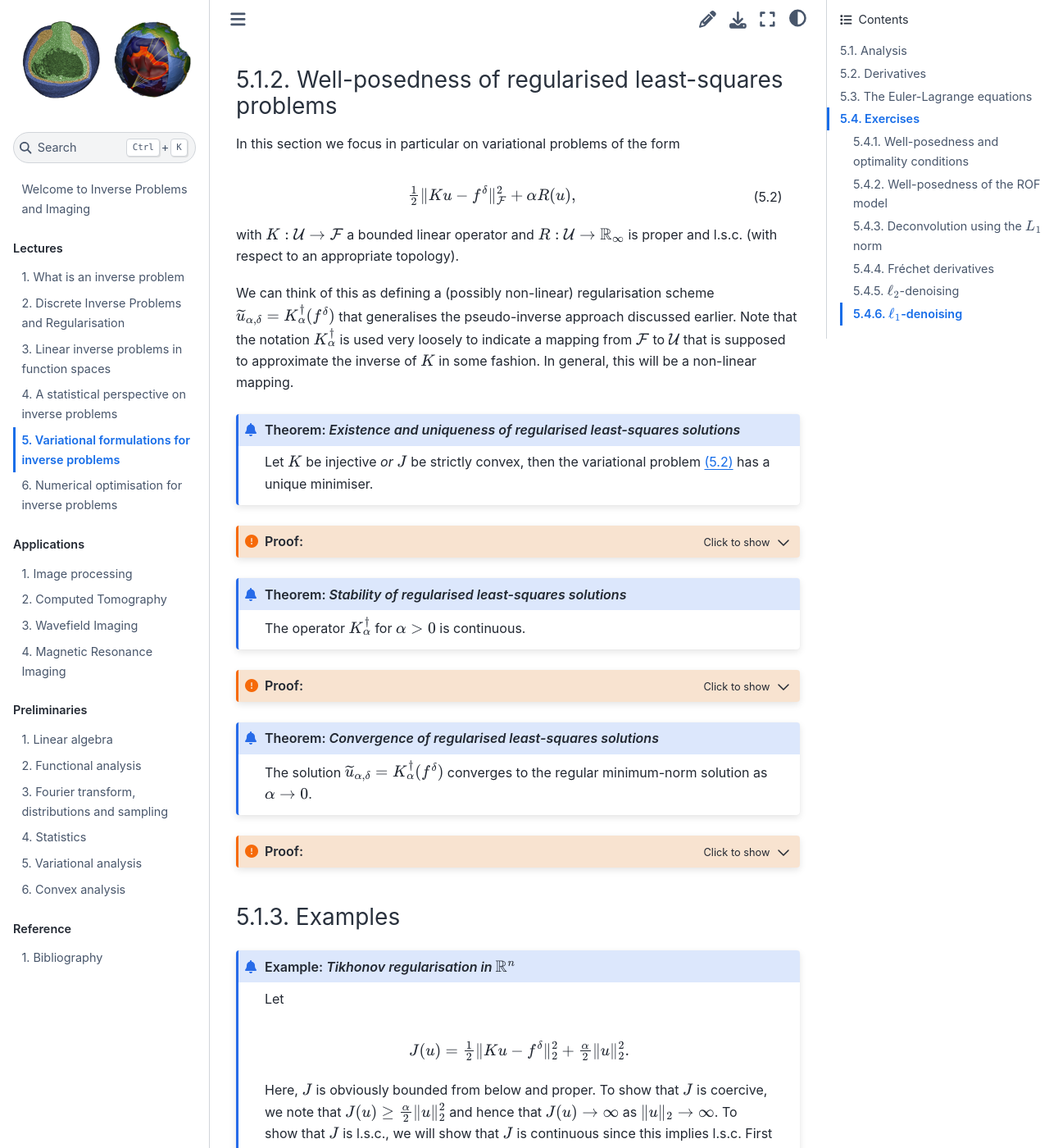
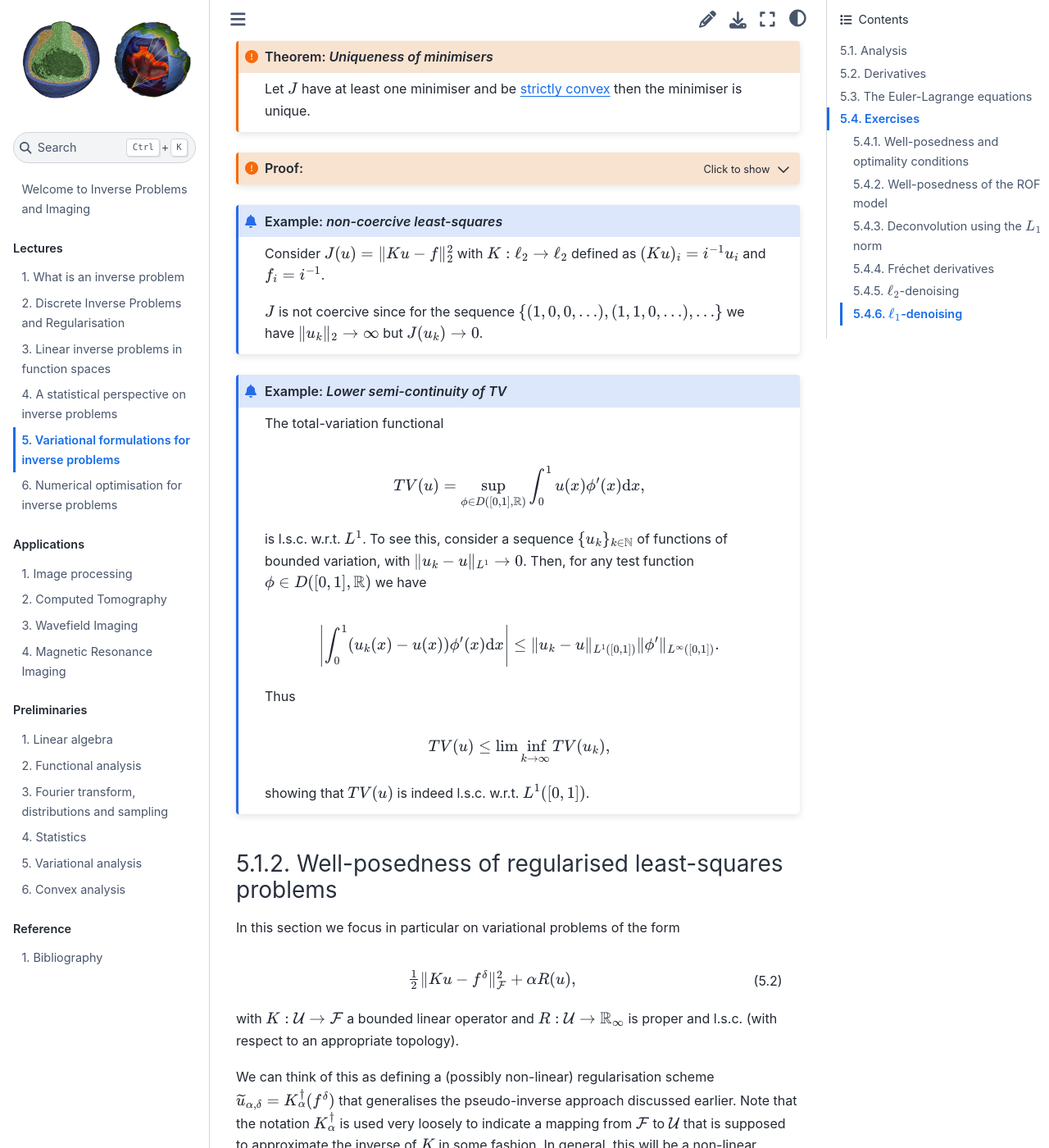
Before and after one commit to TristanvanLeeuwen/IP_and_Im_Lectures, a Jupyter Book: the page built from variational_formulations.md, in a window 1280 px wide and 1400 px high, scrolled down 3953 px. Shown: the whole window at 82% size. Built offline with Jupyter Book 1.0.4 settings and Sphinx 7.4.7 and the Sphinx Book theme 1.1.4, drawn with Linux system fonts in a browser that asks for light colours; some of the changed text lies outside the part shown.

Commit message:
update ch6

````diff
--- a/variational_formulations.md
+++ b/variational_formulations.md
@@ -110,7 +110,13 @@ A functional $J$ is called coercive if $J(u) \rightarrow\infty$ as $\|u\|_{\math
 
 A functional $J$ is lower semi-continuous at $u$ if for every $a < J(u)$ there exists a neighbourhood $\mathcal{X}$ of $u$ such that $a < J(v)$ for all $v \in \mathcal{X}$.
 
-Note that the term *neighbourhood* requires the definition an underlying topology, which may be different (in particular, weaker) than the one induced by the norm on $\mathcal{U}$.
+An alternative (slightly weaker) notion is *sequential* lower semi-continuity, which requires that
+
+$$J(u) \leq \lim\inf_{k\rightarrow \infty} E(u_k),$$
+
+for all sequences $\{u_k\}_{k\in\mathbb{N}}$ with $u_k \rightarrow u$ as $k\rightarrow\infty$.
+
+Note that the term *neighbourhood* and the notion of convergence $u_k\rightarrow u$ require the definition an underlying topology, which may be different (in particular, weaker) than the one induced by the norm on $\mathcal{U}$.
 ```
 
 With these, we can establish existence.
@@ -200,6 +206,31 @@ Let $J$ have at least one minimiser and be [strictly convex](https://en.wikipedi
 ...
 ```
 
+```{admonition} Example: *non-coercive least-squares*
+
+Consider $J(u) = \|Ku - f\|_2^2$ with $K : \ell_2 \rightarrow \ell_2$ defined as $(Ku)_i = i^{-1} u_i$
+and $f_i = i^{-1}$.
+
+$J$ is not coercive since for the sequence $\{(1,0,0,\ldots),(1,1,0,\ldots), \ldots\}$ we have $\|u_k\|_2 \rightarrow \infty$ but $J(u_k) \rightarrow 0$.
+
+```
+
+```{admonition} Example: *Lower semi-continuity of TV*
+The total-variation functional
+
+$$TV(u) = \sup_{\phi \in D([0,1],\mathbb{R})} \int_0^1 u(x)\phi'(x)\mathrm{d}x,$$
+
+is l.s.c. w.r.t. $L^1$. To see this, consider a sequence $\{u_k\}_{k\in\mathbb{N}}$ of functions of bounded variation, with $\|u_k - u\|_{L^1} \rightarrow 0$. Then, for any test function $\phi \in D([0,1],\mathbb{R})$ we have
+
+$$\left|\int_0^1 (u_k(x) - u(x))\phi'(x)\mathrm{d}x\right| \leq \|u_k - u\|_{L^1([0,1])} \|\phi'\|_{L^\infty([0,1])}.$$
+
+Thus
+
+$$TV(u) \leq \lim\inf_{k\rightarrow \infty} TV(u_k),$$
+
+showing that $TV(u)$ is indeed l.s.c. w.r.t. $L^1([0,1])$.
+```
+
 ### Well-posedness of regularised least-squares problems
 
 In this section we focus in particular on variational problems of the form
@@ -268,7 +299,7 @@ $$|J(v) - J(u)| \leq \textstyle{\frac{1}{2}}\|Kd\|_2^2 + \|Kd\|_2 \|Ku - f^\delt
 
 Now, for every $\epsilon$ we can pick a $\delta$ such that $\|u-v\|_2 < \delta$ implies that $|J(v) - J(u)| < \epsilon$.
 
-Finally, we can show that $J$ is *strongly convex* with constant $\alpha$ by showing that $J(u) - \textstyle{\frac{\alpha}{2}}\|u\|_2^2$ is convex. The fact that $\|Ku - f^\delta\|_2^2$ is convex follows easily from the triangle inequality and the fact that the function $\cdot^2$ is convex.
+Finally, we can show that $J$ is *strongly convex* with constant $\alpha$ by showing that $J(u) - \textstyle{\frac{\alpha}{2}}\|u\|_2^2$ is convex. The fact that $\|Ku - f^\delta\|_2^2$ is convex follows easily from the triangle inequality and the fact that the function $(\cdot)^2$ is convex.
 
 ```
 
````
Also changed, not shown: other parts of variational_formulations.md (+1 -1 lines), numerical_optimisation.md (+131 -52 lines).
